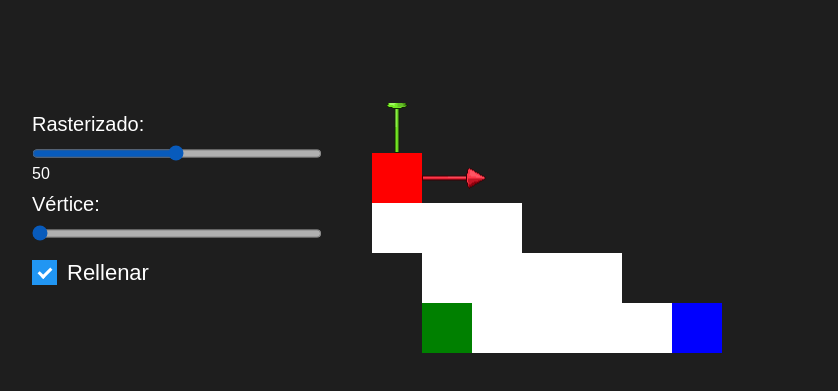
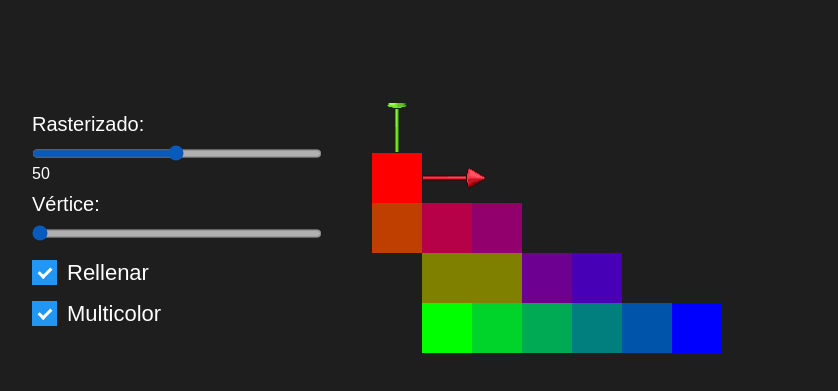
Before and after one commit to luccagsp/triangleCreator, a plain HTML site: page index.html in a window 1280 px wide. Shown: the part 137-528 px from the top of the page, without its empty margins (18-856 px from the left). Drawn offline with Linux system fonts and the light colour scheme.

Commit message:
Adición de multicolor

```diff
--- a/index.html
+++ b/index.html
@@ -24,7 +24,11 @@
             <input type="range" min="0" max="2" value="0" class="slider" id="myRangeVertices" />
             <!-- <p id="sliderInfoVertices"></p> -->
             <label class="container">Rellenar
-                <input id="checkbox" type="checkbox" checked="checked">
+                <input id="fillCheckbox" type="checkbox" checked="checked">
+                <span class="checkmark"></span>
+            </label>
+            <label class="container">Multicolor
+                <input id="rainbowCheckbox" type="checkbox" checked="checked">
                 <span class="checkmark"></span>
             </label>
 
@@ -191,4 +195,5 @@
         transform: rotate(45deg);
     }
 </style>
+
 <script src="./main.js"></script>
--- a/main.js
+++ b/main.js
@@ -4,7 +4,9 @@ const sliderInfo = document.getElementById('sliderInfo')
 
 const sliderVertices = document.getElementById('myRangeVertices')
 
-const checkbox = document.getElementById('checkbox');
+const fillCheckbox = document.getElementById('fillCheckbox');
+const rainbowCheckbox = document.getElementById('rainbowCheckbox');
+
 const canvas = document.getElementById("canvas")
 const cont = canvas.getContext("2d");
 const canvasLenght = canvas.clientWidth
@@ -12,13 +14,17 @@ let cellSize = 10
 let assets = {
     xAxis: {id:0,type:"axisArrow", name:"xAxis",   width:64,   height:21,  x:undefined,y:undefined, clicking:false, clickedAt: {x:undefined, y:undefined}, hoverable:true},
     yAxis: {id:1,type:"axisArrow", name:"yAxis",   width:21,   height:64,  x:undefined,y:undefined, clicking:false, clickedAt: {x:undefined, y:undefined}, hoverable:true},
-    vertex0: {id:2, vertexId: 0, type:"vertex", name:"vertex0", width:null, height:null,  x:10,y:50, clicking:false, clickedAt: {x:undefined, y:undefined}, hoverable:true, color:"red"},
-    vertex1: {id:3, vertexId: 1, type:"vertex", name:"vertex1", width:null, height:null,  x:35,y:210, clicking:false, clickedAt: {x:undefined, y:undefined}, hoverable:true, color:"green"},
-    vertex2: {id:4, vertexId: 2, type:"vertex", name:"vertex2", width:null, height:null,  x:300,y:200, clicking:false, clickedAt: {x:undefined, y:undefined}, hoverable:true, color:"blue"},
+    vertex0: {id:2, vertexId: 0, type:"vertex", name:"vertex0", width:null, height:null,  x:10,y:50, clicking:false, clickedAt: {x:undefined, y:undefined}, hoverable:true, color:{r:255,g:0,b:0}},
+    vertex1: {id:3, vertexId: 1, type:"vertex", name:"vertex1", width:null, height:null,  x:35,y:210, clicking:false, clickedAt: {x:undefined, y:undefined}, hoverable:true, color:{r:0,g:255,b:0}},
+    vertex2: {id:4, vertexId: 2, type:"vertex", name:"vertex2", width:null, height:null,  x:300,y:200, clicking:false, clickedAt: {x:undefined, y:undefined}, hoverable:true, color:{r:0,g:0,b:255}},
 }
 
 //mapa binario de celdas a dibujar
 let matrixMap = Array.from({ length: canvasLenght/cellSize }, () => Array(canvasLenght/cellSize).fill(false));
+
+let colorIndexes = [
+    {x:0,y:0,color:{r:0,g:0,b:0}}
+]
 let transparent = true
 
 const greenArrow = new Image();
@@ -29,11 +35,28 @@ cont.fillStyle = "white"
 
 sliderInfo.innerHTML = slider.value;
 
-slider.oninput = function() {
-    sliderInfo.innerHTML = divisorMasCercano(this.value);
+function createGradientByPoint(color0, color1, point) { //'point' must be betweeen 0 and 1
+    const r0 = color0.r, g0 = color0.g, b0 = color0.b;
+    const r1 = color1.r, g1 = color1.g, b1 = color1.b;
+
+    const r =  ~~((r1-r0) * (point) + r0)
+    const g =  ~~((g1-g0) * (point) + g0)
+    const b =  ~~((b1-b0) * (point) + b0)
+
+    return {r,g,b}
+}
+function findCellColor(x,y,colorIndexes) {
+    for (let index = 0; index < colorIndexes.length; index++) {
+        if (
+            colorIndexes[index].x ===x &&
+            colorIndexes[index].y ===y
+        ) {
+            const {r,g,b} = colorIndexes[index].color
+            return {r,g,b}
         }
 
-
+    }
+}
 function extendVertex(x,y) {
     const cellSize = divisorMasCercano(Number(slider.value))
     x=Math.round(x/cellSize);
@@ -79,7 +102,7 @@ function divisorMasCercano(num) {
         Math.abs(b - num) < Math.abs(a - num) ? b : a
     );
 }
-function bresenhamAlgorithm(v0,v1) {
+function bresenhamAlgorithm(v0,v1, v0color, v1color) {
     let x0 = Math.round(v0[0]/cellSize)
     let y0 = Math.round(v0[1]/cellSize)
     let x1 = Math.round(v1[0]/cellSize)
@@ -93,10 +116,15 @@ function bresenhamAlgorithm(v0,v1) {
     let stepX = dx / step
     let stepY = dy / step
 
+    stepColor = 1/(step+1)
     for (let i = 0; i < step + 1; i++) { //Por cada casilla horizontal de distancia...
         let x = Math.round(x0 + i * stepX)
         let y = Math.round(y0 + i * stepY)
         matrixMap[y][x] = true
+        //color handler
+        const {r,g,b} = createGradientByPoint(v0color, v1color, stepColor*i)
+
+        colorIndexes.push({x,y,color:{r,g,b}})
     }
 }
 function drawXYaxis(x,y) {
@@ -129,21 +157,38 @@ function fill(matrix, fillsTransparent) {
 
     for (let j = 0; j < matrix.length; j++) {
         const {start, end, err} = lenghtCalculator(matrix[j])
-        if (err == false) {
-            x = start
-            y = j
-            w = end-start
-            if (fillsTransparent == true) {
+        if (err === true) {continue}
+
+        const x = start, y = j
+        const w = end-start
+
+        if (fillsTransparent === true) {
             cont.fillStyle = 'rgba(0, 0, 0, 1)';
             cont.clearRect(x*cellSize,y*cellSize,w*cellSize,cellSize)
             cont.fillStyle = "white"
             continue
-            } else {
+        }
+        if (rainbowCheckbox.checked ===false){
             cont.fillStyle = "white"
             cont.fillRect(x*cellSize,y*cellSize,w*cellSize,cellSize)
             cont.fillStyle = "white"
+            continue
         }
+
+        //Gradient fill
+        step = 1/w
+        const leftColor = findCellColor(start - 1, y, colorIndexes);
+        const rightColor = findCellColor(end, y, colorIndexes);
+        if (!(leftColor && rightColor)) {continue}
+        const { r: r0, g: g0, b: b0 } = leftColor;
+        const { r: r1, g: g1, b: b1 } = rightColor;
+        for (let index = 0; index < w; index++) {
+            const {r,g,b} =createGradientByPoint({r:r0,g:g0,b:b0},{r:r1,g:g1,b:b1}, step*index)
+            cont.fillStyle = `rgb(${r},${g},${b})`
+            cont.fillRect((x+index)*cellSize,y*cellSize,cellSize,cellSize)
+            cont.fillStyle = "white"
         }
+
     }
 }
 function drawVertices() {
@@ -153,7 +198,8 @@ function drawVertices() {
     // Recorrer los elementos filtrados
     vertices.forEach(vertex => {
         const {x,y,w,h} = extendVertex(vertex.x, vertex.y)
-        cont.fillStyle = vertex.color
+        const {r,g,b} = vertex.color
+        cont.fillStyle = `rgb(${r},${g},${b})`
 
         cont.fillRect(x, y, w, h)
         cont.fillStyle = "white"
@@ -163,14 +209,19 @@ function drawEdges() {
     const vertex0 = Object.values(assets).filter(asset => asset.name === "vertex0")[0];
     const vertex1 = Object.values(assets).filter(asset => asset.name === "vertex1")[0];
     const vertex2 = Object.values(assets).filter(asset => asset.name === "vertex2")[0];
-    bresenhamAlgorithm([vertex0.x, vertex0.y],[vertex1.x, vertex1.y])
-    bresenhamAlgorithm([vertex1.x, vertex1.y],[vertex2.x, vertex2.y])
-    bresenhamAlgorithm([vertex2.x, vertex2.y],[vertex0.x, vertex0.y])
+    bresenhamAlgorithm([vertex0.x, vertex0.y],[vertex1.x, vertex1.y],vertex0.color,vertex1.color)
+    bresenhamAlgorithm([vertex1.x, vertex1.y],[vertex2.x, vertex2.y],vertex1.color,vertex2.color)
+    bresenhamAlgorithm([vertex2.x, vertex2.y],[vertex0.x, vertex0.y],vertex2.color,vertex0.color)
     //Dibujar
     for (let j = 0; j < matrixMap.length; j++) {
         for (let i = 0; i < matrixMap[j].length; i++) {
             if (matrixMap[j][i] == true){
-                cont.fillStyle = "white"
+                if (rainbowCheckbox.checked) {
+                    const {r,g,b} = findCellColor(i,j,colorIndexes)
+                    cont.fillStyle = `rgb(${r},${g},${b})`
+                } else {
+                    cont.fillStyle = `white`
+                }
                 cont.fillRect(i*cellSize,j*cellSize,cellSize,cellSize )
                 cont.fillStyle = "white"
             }
@@ -281,12 +332,17 @@ class CanvasHandler {
     }
 }
 let canvasHandler = new CanvasHandler(canvas, sliderVertices)
+
 canvasHandler.initEvents()
 
+slider.oninput = function() {
+    sliderInfo.innerHTML = divisorMasCercano(this.value);
+}
 function gameLoop(){
     cellSize = divisorMasCercano(slider.value)
     cont.clearRect(0,0,canvasLenght, canvasLenght)
     matrixMap = Array.from({ length: canvasLenght/cellSize }, () => Array(canvasLenght/cellSize).fill(false));
+    colorIndexes = []
     drawEdges()
     assets.vertex0.width = cellSize
     assets.vertex0.height = cellSize
@@ -294,7 +350,7 @@ function gameLoop(){
     assets.vertex1.height = cellSize
     assets.vertex2.width = cellSize
     assets.vertex2.height = cellSize
-    if (checkbox.checked) {
+    if (fillCheckbox.checked) {
         fill(matrixMap,fillsTransparent=false)
     } else {
         fill(matrixMap,fillsTransparent=true)
@@ -304,6 +360,7 @@ function gameLoop(){
         const vertex = Object.values(assets).filter(asset => asset.name === `vertex${canvasHandler.targetting}`)[0];
         drawXYaxis(vertex.x, vertex.y)
     }
+    requestAnimationFrame(gameLoop)
 }
-
-setInterval(gameLoop, 5);
+requestAnimationFrame
+requestAnimationFrame(gameLoop);
```
Lines whose indentation alone changed are shown as unchanged.
